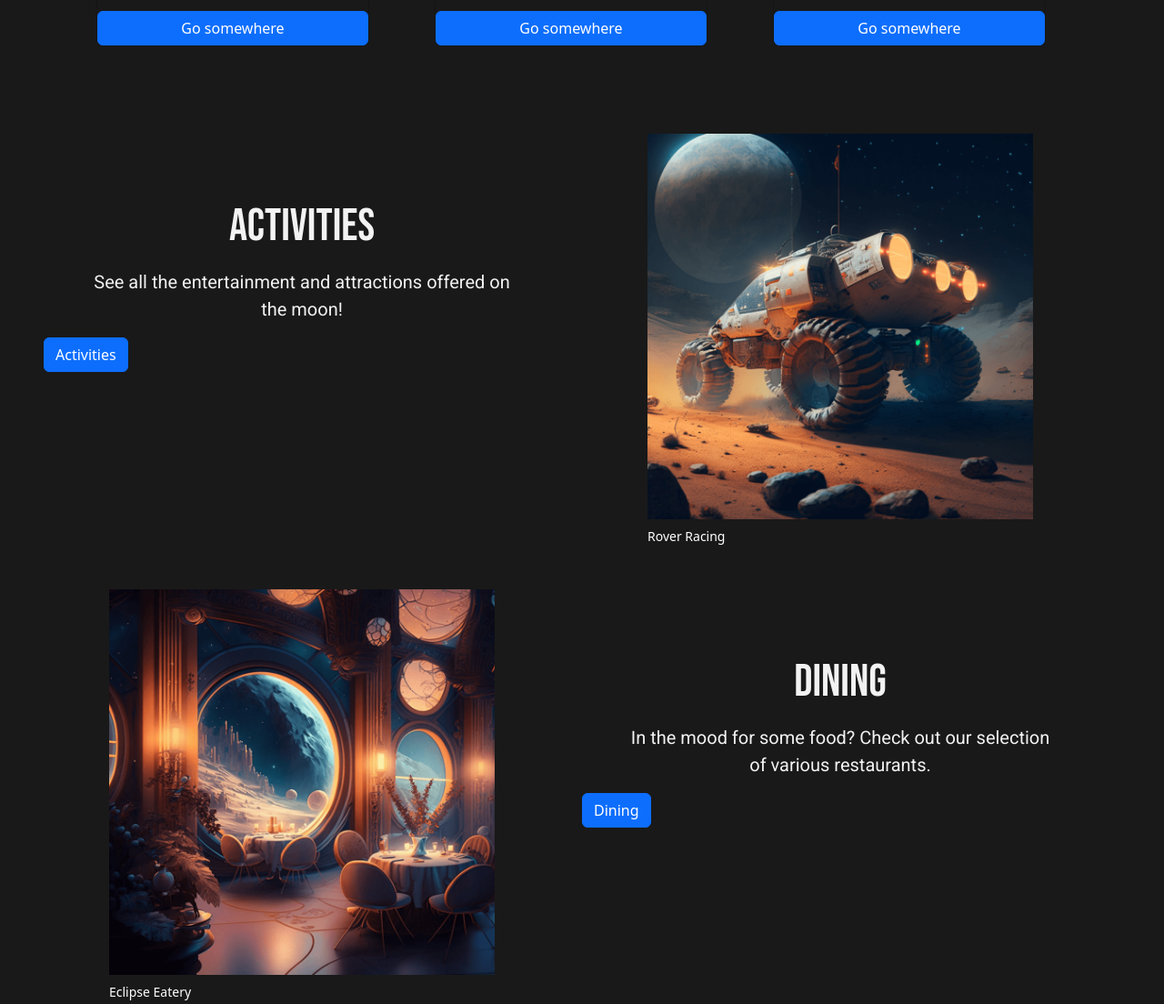
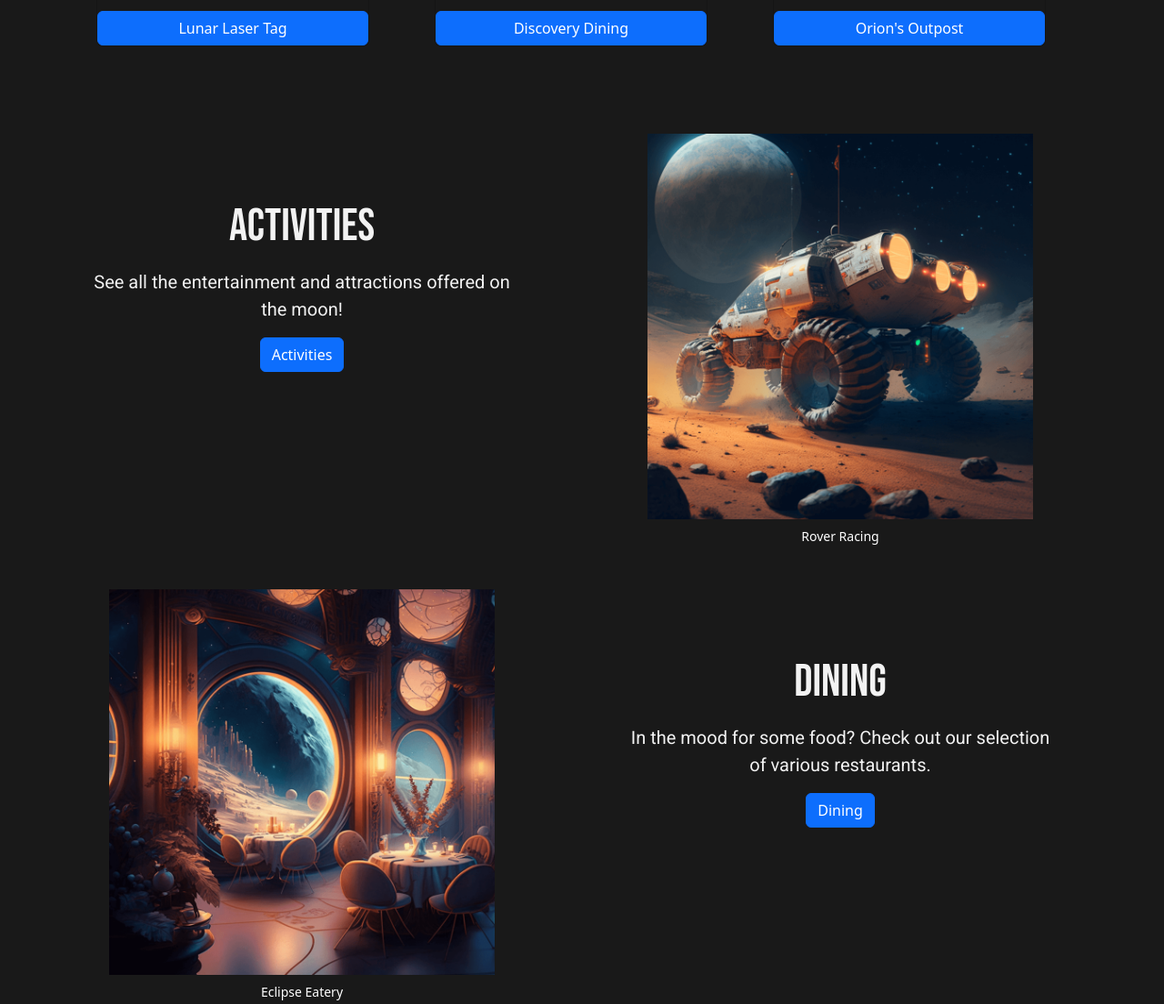
Before and after one commit to chostudio/Crescent, a website: page index.html in a window 1280 px wide. Shown: the part 1320-2424 px from the top of the page at 91% size. Drawn offline with nearby package versions, Linux system fonts and the light colour scheme.

Commit message:
Button aligned center

```diff
--- a/index.html
+++ b/index.html
@@ -137,7 +137,7 @@ github.com/chostudio
                             <h2 class="card-title text-white">Lunar Laser Tag renovation! Brighter colors! More space!
                             </h2>
                         </div>
-                        <a target="_blank" href="activities.html" class="btn btn-primary">Go somewhere</a>
+                        <a target="_blank" href="activities.html" class="btn btn-primary">Lunar Laser Tag</a>
                     </div>
                 </div>
                 <div class="col-12 col-lg-4 col-xl-4">
@@ -149,7 +149,7 @@ github.com/chostudio
                                 available!
                             </h2>
                         </div>
-                        <a target="_blank" href="dining.html" class="btn btn-primary">Go somewhere</a>
+                        <a target="_blank" href="dining.html" class="btn btn-primary">Discovery Dining</a>
                     </div>
                 </div>
                 <div class="col-lg-4 col-xl-4 col-12">
@@ -160,7 +160,7 @@ github.com/chostudio
                             <h2 class="card-title text-white">Watch the 21st annual Space Iditarod from Orion's Outpost!
                             </h2>
                         </div>
-                        <a target="_blank" href="activities.html" class="btn btn-primary">Go somewhere</a>
+                        <a target="_blank" href="activities.html" class="btn btn-primary">Orion's Outpost</a>
                     </div>
                 </div>
 
@@ -170,12 +170,12 @@ github.com/chostudio
     </section>
 
     <div class="row p-5 py-0">
-        <div class="col">
+        <div class="col text-center">
             <h1 class="p-2 pt-5 mt-5">Activities</h1>
             <p>See all the entertainment and attractions offered on the moon!</p>
             <a target="_blank" href="activities.html" class="btn btn-primary">Activities</a>
         </div>
-        <div class="col">
+        <div class="col text-center">
             <figure class="figure m-4 px-0 px-md-5">
                 <img src="images/roverRacing.png" alt="" class="figure-img card-img-top">
                 <figcaption class="figure-caption text-white">Rover Racing</figcaption>
@@ -183,20 +183,20 @@ github.com/chostudio
         </div>
     </div>
     <div class="row p-5 py-0">
-        <div class="col">
+        <div class="col text-center">
             <figure class="figure m-4 px-0 px-md-5">
                 <img src="images/eclipseEatery.png" alt="" class="figure-img card-img-top">
                 <figcaption class="figure-caption text-white">Eclipse Eatery</figcaption>
             </figure>
         </div>
-        <div class="col">
+        <div class="col text-center">
             <h1 class="p-2 pt-5 mt-5">Dining</h1>
             <p>In the mood for some food? Check out our selection of various restaurants.</p>
             <a target="_blank" href="dining.html" class="btn btn-primary">Dining</a>
         </div>
     </div>
     <div class="row p-5 py-0">
-        <div class="col">
+        <div class="col text-center">
             <h1 class="p-2 pt-5 mt-5">About</h1>
             <p>Learn more about Crescent.</p>
             <a target="_blank" href="about.html" class="btn btn-primary">Go somewhere</a>
@@ -215,7 +215,7 @@ github.com/chostudio
                 <figcaption class="figure-caption text-white">Grocery Store</figcaption>
             </figure>
         </div>
-        <div class="col">
+        <div class="col text-center">
             <h1 class="text-white p-2 pt-5 mt-5">Luxury doesn't mean unaffordable.</h1>
             <p>Find a price that works for you.</p>
             <a target="_blank" href="calculator.html" class="btn btn-primary">Room Price Calculator</a>
```
